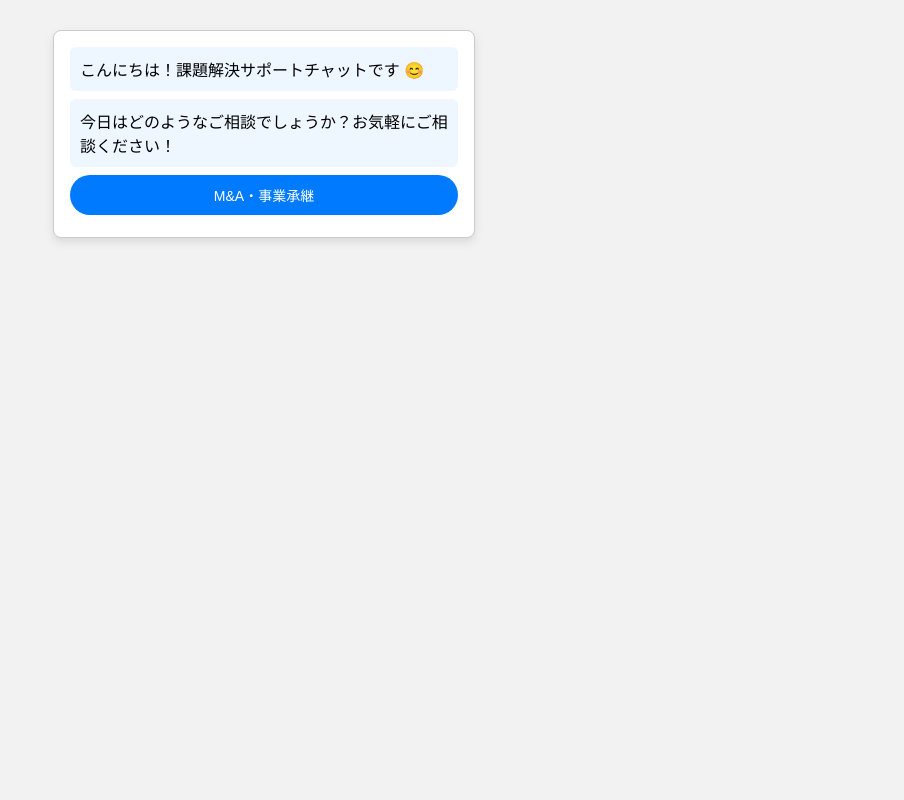
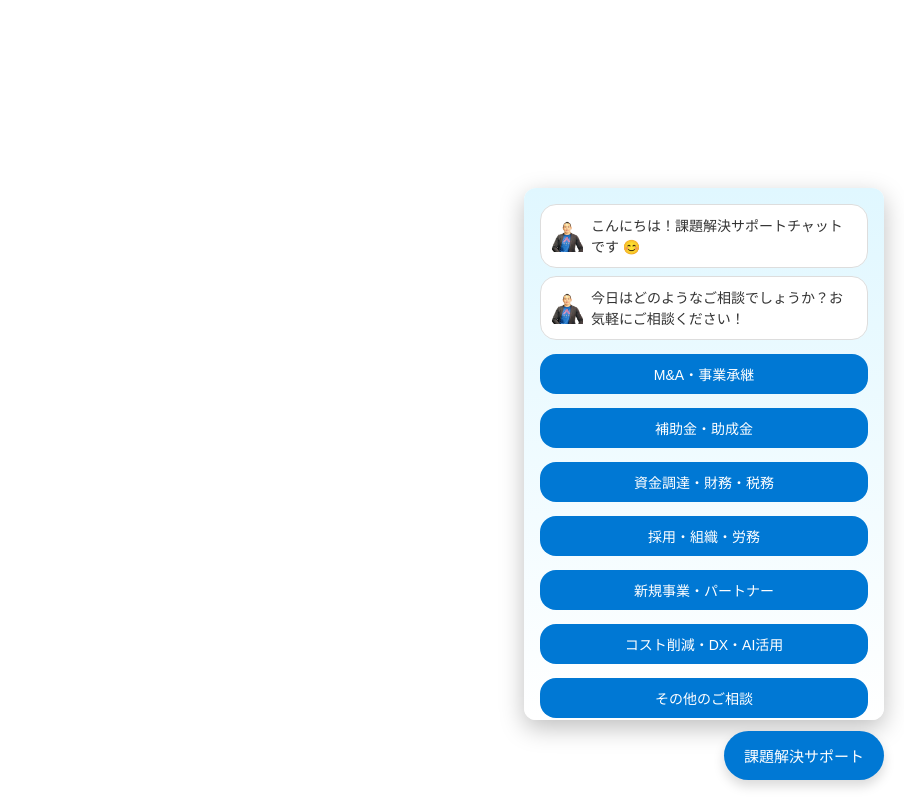
Before and after one commit to Yusuke-AUU/AUU-AutoStart-Chatbot, a plain HTML site: page index.html in a window 1280 px wide. Shown: the whole page, without its empty margins (376-1280 px from the left). Drawn offline with Linux system fonts and the light colour scheme.

Commit message:
Add files via upload

```diff
--- a/index.html
+++ b/index.html
@@ -3,12 +3,13 @@
 <head>
   <meta charset="UTF-8" />
   <meta name="viewport" content="width=device-width, initial-scale=1.0"/>
-  <title>課題解決サポートChatbot</title>
+  <title>課題解決チャットサポート</title>
   <link rel="stylesheet" href="style.css" />
 </head>
 <body>
-  <div id="chatBox" class="chat-box">
-    <div id="chatBody" class="chat-body"></div>
+  <button class="chat-launcher" onclick="startChat()">課題解決サポート</button>
+  <div class="chat-box" id="chatBox">
+    <div class="chat-body" id="chatBody"></div>
   </div>
   <script src="script.js"></script>
 </body>
--- a/script.js
+++ b/script.js
@@ -1,3 +1,4 @@
+
 function scrollToBottom() {
   chatBody.scrollTop = chatBody.scrollHeight;
 }
@@ -5,7 +6,13 @@ const chatBox = document.getElementById("chatBox");
 const chatBody = document.getElementById("chatBody");
 
 const categories = {
-  "M&A・事業承継": ["後継者不在で悩んでいる", "会社の売却を検討している", "買収を考えている", "第三者への承継を相談したい", "その他のM&A・事業承継に関すること"]
+  "M&A・事業承継": ["後継者不在で悩んでいる", "会社の売却を検討している", "買収を考えている", "第三者への承継を相談したい", "その他のM&A・事業承継に関すること"],
+  "補助金・助成金": ["新規事業や設備投資の予定がある", "どの補助金・助成金が使えるか知りたい", "専門家に申請手続きをサポートしてほしい", "事業計画書の作成を相談したい", "その他の補助金・助成金に関すること"],
+  "資金調達・財務・税務": ["融資や資金繰りで悩んでいる", "節税や税務対策について相談したい", "財務改善や分析をしたい", "出資や投資の相談をしたい", "その他の資金調達・財務・税務に関すること"],
+  "採用・組織・労務": ["人材の採用で困っている", "定着率や離職率を改善したい", "組織体制を見直したい", "労務管理の相談がしたい", "その他の採用・組織・労務に関すること"],
+  "新規事業・パートナー": ["新しい事業の立ち上げを考えている", "パートナー・協業先を探している", "補助金や設備投資減税について詳しくしりたい", "専門家を紹介してほしい", "その他の新規事業・パートナーに関すること"],
+  "コスト削減・DX・AI活用": ["業務の効率化を進めたい", "DXやITツール導入の相談をしたい", "AIの導入事例を知りたい", "コスト削減の方法を見直したい", "その他のDX・AI活用・コスト削減に関すること"],
+  "その他のご相談": ["経営全般の相談をしたい", "何から相談してよいか分からない", "自社の現状に合う支援を知りたい", "外部専門家の紹介を受けたい", "その他のご相談"]
 };
 
 let selectedCategory = "";
@@ -39,7 +46,7 @@ function typeMessage(text, callback) {
       clearInterval(interval);
       if (callback) callback();
     }
-  }, 30);
+  }, 60);
 }
 
 function handleCategory(cat) {
@@ -75,6 +82,12 @@ function showForm() {
     input.id = f.id;
     input.className = "form-input";
     input.placeholder = f.label;
+    if (f.id === "message") {
+      input.addEventListener("input", () => {
+        input.style.height = "auto";
+        input.style.height = input.scrollHeight + "px";
+      });
+    }
     chatBody.appendChild(input);
   });
 
@@ -95,7 +108,7 @@ function submitForm() {
     email: document.getElementById("email").value
   };
 
-  fetch("https://script.google.com/macros/s/AKfycbxN8FTZ7xNGWazi-lAZIF8nKoU2_E2VjUS-_HasDFxJy_5rewyQb1quqgyhNaTKHDSD/exec", {
+fetch("https://script.google.com/macros/s/AKfycbxN8FTZ7xNGWazi-lAZIF8nKoU2_E2VjUS-_HasDFxJy_5rewyQb1quqgyhNaTKHDSD/exec", {
     method: "POST",
     mode: "no-cors",
     headers: { "Content-Type": "application/json" },
@@ -111,5 +124,5 @@ function submitForm() {
   });
 }
 
-// 🔽 自動スタート
-window.onload = () => startChat();
+
+window.onload = startChat;
--- a/style.css
+++ b/style.css
@@ -1,52 +1,152 @@
 body {
-  font-family: sans-serif;
-  background: #f2f2f2;
   margin: 0;
-  padding: 0;
+  font-family: "Segoe UI", sans-serif;
+  background: linear-gradient(to bottom, #cdefff, #f0f9ff);
+}
+
+.chat-launcher {
+  position: fixed;
+  bottom: 20px;
+  right: 20px;
+  background-color: #0078d4;
+  color: white;
+  border: none;
+  padding: 14px 20px;
+  border-radius: 30px;
+  font-size: 15px;
+  cursor: pointer;
+  box-shadow: 0 6px 12px rgba(0,0,0,0.15);
+  z-index: 1000;
 }
 
 .chat-box {
-  width: 100%;
-  max-width: 420px;
-  margin: 30px auto;
-  border: 1px solid #ccc;
-  border-radius: 8px;
-  background: #fff;
-  box-shadow: 0 4px 10px rgba(0,0,0,0.1);
+  display: none;
+  flex-direction: column;
+  position: fixed;
+  bottom: 80px;
+  right: 20px;
+  width: 360px;
+  max-width: 90%;
+  background: white;
+  border-radius: 12px;
+  box-shadow: 0 8px 24px rgba(0,0,0,0.25);
   overflow: hidden;
+  z-index: 999;
 }
 
 .chat-body {
   padding: 16px;
-  max-height: 600px;
+  font-size: 14px;
+  color: #333;
+  max-height: 500px;
   overflow-y: auto;
+  display: flex;
+  flex-direction: column;
+  gap: 8px;
+  background: linear-gradient(to bottom, #e0f7ff, #ffffff);
 }
 
-.message.bot {
-  background: #eef6ff;
-  padding: 10px;
-  border-radius: 6px;
-  margin-bottom: 8px;
+.message {
+  max-width: 80%;
+  padding: 10px 14px;
+  border-radius: 16px;
+  line-height: 1.5;
+  display: inline-block;
+}
+
+.bot {
+  align-self: flex-start;
+  background-color: #ffffff;
+  border: 1px solid #ddd;
+  color: #333;
+  position: relative;
+  padding-left: 50px;
+  background-image: url('tanaka-photo.png');
+  background-size: 32px 32px;
+  background-repeat: no-repeat;
+  background-position: 10px center;
+}
+
+.user {
+  align-self: flex-end;
+  background-color: #dcf8c6;
+  color: #000;
 }
 
 .category-button, .subcategory-button, .submit-button, .restart-button {
+  display: inline-block;
+  margin-top: 6px;
+  padding: 10px;
+  background-color: #0078d4;
+  color: white;
+  border: none;
+  border-radius: 16px;
+  cursor: pointer;
+  font-size: 14px;
+}
+
+.category-button:hover, .subcategory-button:hover, .submit-button:hover, .restart-button:hover {
+  background-color: #005ea2;
+}
+
+input, textarea {
+  width: 100%;
+  margin-top: 6px;
+  padding: 8px;
+  font-size: 14px;
+  border-radius: 6px;
+  border: 1px solid #ccc;
+  box-sizing: border-box;
+}
+
+
+textarea#message {
+  height: 4em;
+  resize: vertical;
+}
+
+textarea.form-input {
+  height: 4em;
+  resize: vertical;
+  padding: 8px;
+  border-radius: 6px;
+  border: 1px solid #ccc;
+  width: 100%;
+  box-sizing: border-box;
+}
+
+/* 最終調整 */
+textarea.form-input {
+  height: 4em;
+  resize: vertical;
+  padding: 8px;
+  border-radius: 8px;
+  border: 1px solid #ccc;
+  width: 100%;
+  box-sizing: border-box;
+  font-family: inherit;
+  font-size: 1em;
+  outline: none;
+}
+
+/* 最終完全統一スタイル */
+textarea.form-input,
+input.form-input {
   display: block;
   width: 100%;
   padding: 10px;
-  margin: 6px 0;
-  font-size: 14px;
-  background-color: #007bff;
-  color: #fff;
-  border: none;
-  border-radius: 20px;
-  cursor: pointer;
+  border: 1px solid #ccc;
+  border-radius: 8px;
+  font-size: 1em;
+  font-family: inherit;
+  box-sizing: border-box;
+  line-height: 1.4;
+  background-color: #fff;
 }
 
-.form-input {
-  width: 100%;
-  padding: 8px;
-  margin: 6px 0;
-  font-size: 14px;
-  border: 1px solid #ccc;
-  border-radius: 4px;
+textarea.form-input {
+  height: auto;
+  min-height: 4em;
+  resize: none;
+  overflow: hidden;
 }
```
